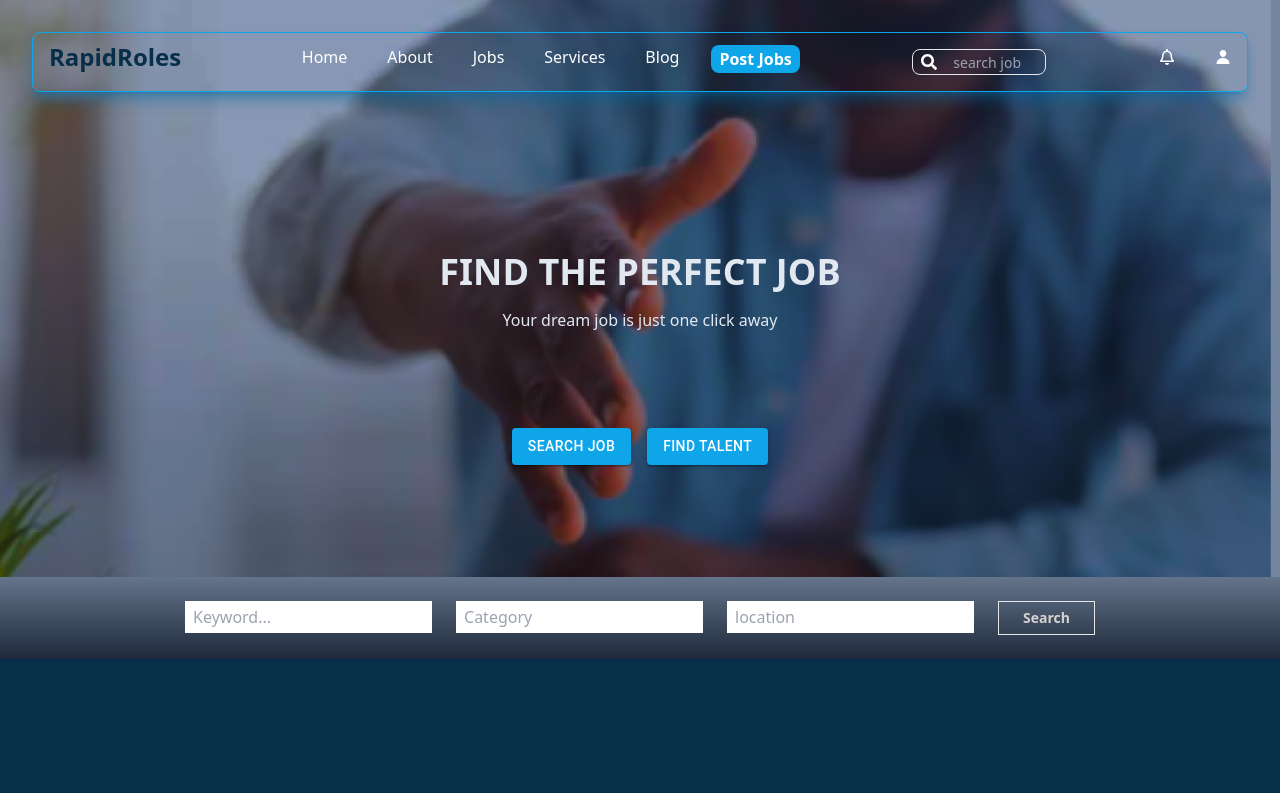
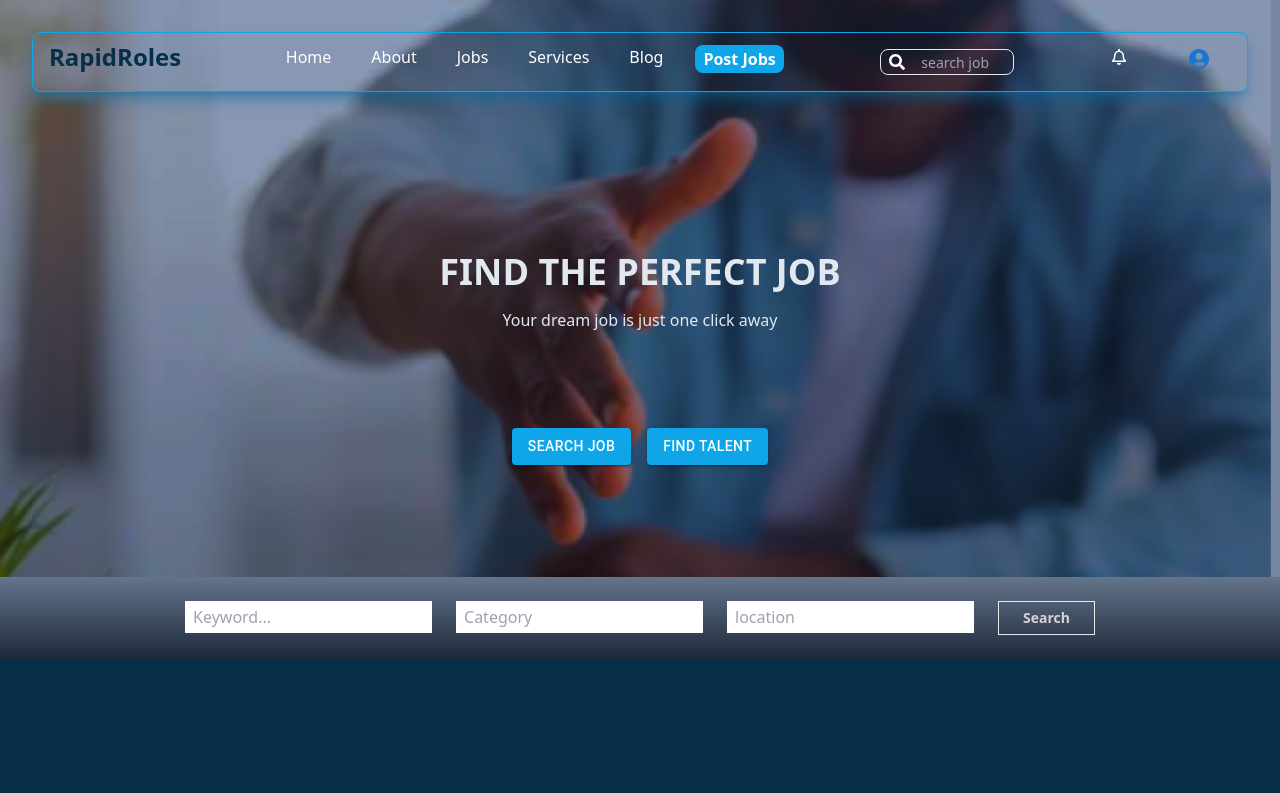
Before and after one commit to janeAnezi/RapidRoles, a React (Vite) app: page / in a window 1280 px wide. Shown: the top 793 px of the page. Built offline with nearby package versions, Linux system fonts and the light colour scheme.

Commit message:
add person component

```diff
--- a/src/Components/Navbar.jsx
+++ b/src/Components/Navbar.jsx
@@ -1,7 +1,7 @@
 import { FaSearch } from "react-icons/fa";
 import { FaRegBell } from "react-icons/fa";
-import { IoPerson } from "react-icons/io5";
-
+// import { IoPerson } from "react-icons/io5";
+import Person from "./Person"
 
 
 export default function Navbar  () {
@@ -21,9 +21,9 @@ export default function Navbar  () {
                         </ul>
                     </div>
                     <div className="mt-2 mb-2 flex border rounded-lg"><FaSearch className="mt-1 ml-2"/><input className="rounded-lg bg-inherit px-1 ml-3 border-none outline-0 w-24 placeholder:text-start placeholder:text-sm" type="search" name="search" id="search" placeholder="search job"  /> </div>
-                    <div className="flex space-x-10 mt-2">
-                        <div><FaRegBell /> </div>
-                        <div><IoPerson />  </div>
+                    <div className="flex space-x-10">
+                        <div className="mt-2"><FaRegBell /> </div>
+                        <div><Person />  </div>
                     </div>
                 </div>
             </div>
--- /dev/null
+++ b/src/Components/Person.jsx
@@ -0,0 +1,38 @@
+import React, { useState } from 'react';
+import { Button, Menu, MenuItem } from '@mui/material';
+import AccountCircle from '@mui/icons-material/AccountCircle';
+
+export default function Person() {
+  const [anchorEl, setAnchorEl] = useState(null);
+
+  const handleClick = (event) => {
+    setAnchorEl(event.currentTarget);
+  };
+
+  const handleClose = () => {
+    setAnchorEl(null);
+  };
+
+  return (
+    <div>
+      <Button
+        aria-controls={anchorEl ? 'simple-menu' : undefined}
+        aria-haspopup="true"
+        onClick={handleClick}
+      >
+        <AccountCircle color='white'/>
+      </Button>
+      <Menu
+        id="simple-menu"
+        anchorEl={anchorEl}
+        keepMounted
+        open={Boolean(anchorEl)}
+        onClose={handleClose}
+      >
+        <MenuItem onClick={handleClose}>Profile</MenuItem>
+        <MenuItem onClick={handleClose}>My account</MenuItem>
+        <MenuItem onClick={handleClose}>Logout</MenuItem>
+      </Menu>
+    </div>
+  );
+};
```
